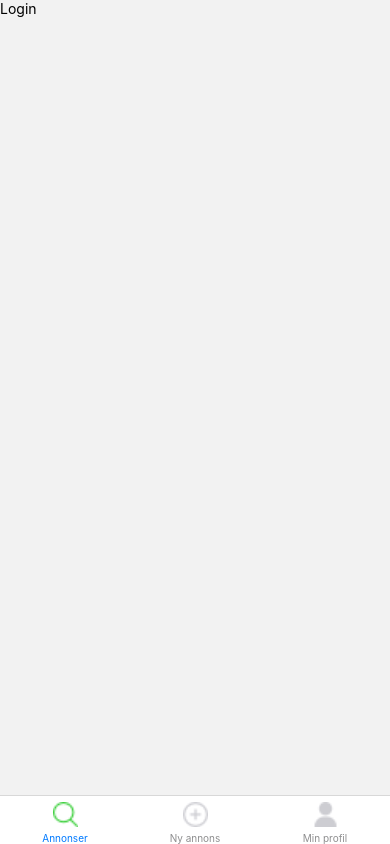
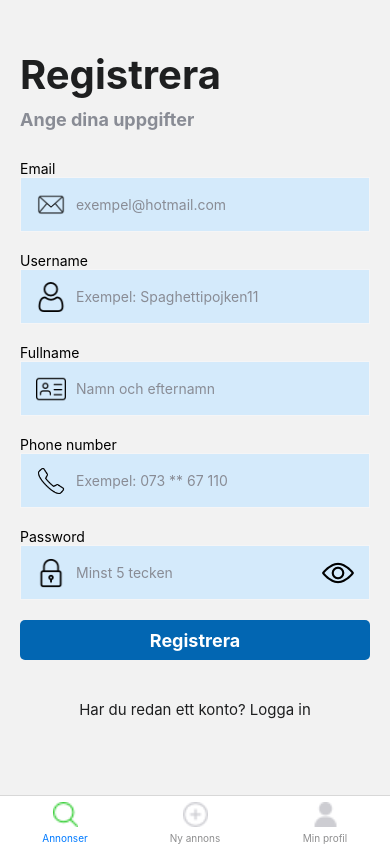
Before and after one commit to BigBits8/SmartWasteApp, a React Native app: screen /Login in a window 390 px wide. Built offline with nearby package versions, Linux system fonts and the light colour scheme.

Commit message:
async installed, validation fixed

```diff
--- a/App.js
+++ b/App.js
@@ -205,7 +205,7 @@ function MyNonTabStack() {
         />
         <Tab.Screen
           name="Min profil"
-          component={Profile}
+          component={Login}
           options={{
             headerShown: false,
             tabBarIcon: ({ focused }) => (
--- a/package.json
+++ b/package.json
@@ -9,6 +9,7 @@
     "web": "expo start --web"
   },
   "dependencies": {
+    "@react-native-async-storage/async-storage": "^1.17.11",
     "@react-native-community/masked-view": "^0.1.11",
     "@react-navigation/bottom-tabs": "^6.4.0",
     "@react-navigation/native": "^6.0.13",
@@ -23,7 +24,10 @@
     "react-native-modal": "^13.0.1",
     "react-native-reanimated": "~2.9.1",
     "react-native-safe-area-context": "4.3.1",
-    "react-native-screens": "~3.15.0"
+    "react-native-screens": "~3.15.0",
+    "react-native-web": "~0.18.7",
+    "react-dom": "18.0.0",
+    "@expo/webpack-config": "^0.17.0"
   },
   "devDependencies": {
     "@babel/core": "^7.12.9"
--- a/screens/Login.js
+++ b/screens/Login.js
@@ -6,22 +6,180 @@ import {
   View,
   Image,
   Text,
-  Button,
   TouchableOpacity,
   AsyncStorage,
+  Keyboard
 } from "react-native";
-import React from 'react'
+import {React, useState} from 'react'
 import { icons, images, COLORS, FONTS, SIZES } from "../constants/index";
-const Login = () => {
+import Input from "../constants/RegistrationPage/input";
+import Button from "../constants/RegistrationPage/button";
+import Loader from "../constants/RegistrationPage/loader";
+
+const Login = ({ navigation }) => {
+
+  const [loading, setLoading] = useState(false);
+
+  const [inputs, setInputs] = useState({
+    email: "",
+    username: "",
+    fullname: "",
+    phone: "",
+    password: "",
+  });
+  const [errors, setErrors] = useState({});
+
+  let valid = true;
+
+  const validate = () => {
+    Keyboard.dismiss();
+
+    if (!inputs.email) {
+      handleError("Please input email", "email");
+      valid = false;
+    } else if (!inputs.email.match(/\S+@\S+\.\S+/)) {
+      handleError("Please input a valid email", "email");
+    }
+
+    if (!inputs.username) {
+      handleError("Please input username", "username");
+    }
+
+    if (!inputs.fullname) {
+      handleError("Please input fullname", "fullname");
+    }
+
+    if (!inputs.phone) {
+      handleError("Please input phone", "phone");
+    }
+
+    if (!inputs.password) {
+      handleError("Please input password", "password");
+    } else if (inputs.password.length < 5) {
+      handleError("Min password length of 5", "password");
+    }
+
+    if (valid) {
+      register();
+    }
+  };
+
+  const register = () => {
+    setLoading(true);
+
+    setTimeout(() => {
+      setLoading(false);
+      try {
+        AsyncStorage.setItem("user", JSON.stringify(inputs));
+        navigation.navigate("Login");
+      } catch (error) {
+        Alert.alert("Error", "Något gick fel");
+      }
+    }, 3000);
+  };
+
+  // console.log(errors)
+  const handleOnChange = (text, input) => {
+    setInputs((prevState) => ({ ...prevState, [input]: text }));
+    console.log("working");
+    console.log(text);
+  };
+
+  const handleError = (errorMessage, input) => {
+    setErrors((prevState) => ({ ...prevState, [input]: errorMessage }));
+  };
   return (
     <SafeAreaView>
-      <View>
-        <Text>Login</Text>
-      </View>
+      <Loader visible={loading} />
+      <ScrollView
+        contentContainerStyle={{
+          paddingTop: 50,
+          paddingHorizontal: 20,
+        }}
+      >
+        <Text style={{ color: COLORS.black, fontSize: 40, fontWeight: "bold" }}>
+          Registrera
+        </Text>
+        <Text
+          style={{
+            color: COLORS.darkgray,
+            fontSize: 18,
+            fontWeight: "bold",
+            marginVertical: 10,
+          }}
+        >
+          Ange dina uppgifter
+        </Text>
+        <View style={{ marginVertical: 20 }}>
+          <Input
+            placeholder="exempel@hotmail.com"
+            iconName={icons.regEmail}
+            label="Email"
+            error={errors.email}
+            onFocus={() => {
+              handleError(null, "email");
+            }}
+            onChangeText={(text) => handleOnChange(text, "email")}
+          />
+          <Input
+            placeholder="Exempel: Spaghettipojken11"
+            iconName={icons.regUser}
+            label="Username"
+            error={errors.username}
+            onFocus={() => {
+              handleError(null, "username");
+            }}
+            onChangeText={(text) => handleOnChange(text, "username")}
+          />
+          <Input
+            placeholder="Namn och efternamn"
+            iconName={icons.name}
+            label="Fullname"
+            error={errors.fullname}
+            onFocus={() => {
+              handleError(null, "fullname");
+            }}
+            onChangeText={(text) => handleOnChange(text, "fullname")}
+          />
+          <Input
+            keyboardType="numeric"
+            placeholder="Exempel: 073 ** 67 110"
+            iconName={icons.phone}
+            label="Phone number"
+            error={errors.phone}
+            onFocus={() => {
+              handleError(null, "phone");
+            }}
+            onChangeText={(text) => handleOnChange(text, "phone")}
+          />
+          <Input
+            placeholder="Minst 5 tecken"
+            label="Password"
+            password
+            iconName={icons.lock}
+            error={errors.password}
+            onFocus={() => {
+              handleError(null, "password");
+            }}
+            onChangeText={(text) => handleOnChange(text, "password")}
+          />
+          <Button title="Registrera" onPress={validate} />
+
+          <Text
+            style={{
+              color: COLORS.black,
+              textAlign: "center",
+              fontSize: 15,
+            }}
+            onPress={() => navigation.navigate("Login")}
+          >
+            Har du redan ett konto? Logga in
+          </Text>
+        </View>
+      </ScrollView>
     </SafeAreaView>
   );
-}
-
+};
 
 const styles = StyleSheet.create({
   container: {
@@ -59,4 +217,6 @@ const styles = StyleSheet.create({
   },
 });
 
-export default Login
+const Styles = StyleSheet.create({});
+
+export default Login;
--- a/screens/Register.js
+++ b/screens/Register.js
@@ -7,12 +7,13 @@ import {
   Image,
   Text,
   TouchableOpacity,
-  AsyncStorage,
   Keyboard,
   Alert,
+  Dimensions
 } from "react-native";
 import { React, useState } from "react";
 import { icons, images, COLORS, FONTS, SIZES } from "../constants/index";
+import AsyncStorage from "@react-native-async-storage/async-storage";
 
 import Input from "../constants/RegistrationPage/input";
 import Button from "../constants/RegistrationPage/button";
@@ -41,24 +42,30 @@ const Register = ({navigation}) => {
       valid = false;
     }else if(!inputs.email.match(/\S+@\S+\.\S+/)){
       handleError('Please input a valid email', 'email')
+      valid = false;
     }
 
     if(!inputs.username){
       handleError("Please input username", "username");
+      valid = false;
     }
 
     if(!inputs.fullname){
       handleError("Please input fullname", "fullname");
+      valid = false;
     }
 
     if(!inputs.phone){
       handleError("Please input phone", "phone");
+      valid = false;
     }
 
     if(!inputs.password){
       handleError("Please input password", "password");
+      valid = false;
     }else if (inputs.password.length < 5){
       handleError('Min password length of 5', 'password')
+      valid = false;
     }
 
     if(valid) {
@@ -73,7 +80,10 @@ const Register = ({navigation}) => {
       setLoading(false);
       try {
         AsyncStorage.setItem('user', JSON.stringify(inputs))
+        // let sync = AsyncStorage.getItem('user');
+        // console.log(sync)
         navigation.navigate('Login')
+        console.log()
       } catch (error) {
         Alert.alert('Error', 'Något gick fel')
       }
@@ -219,4 +229,8 @@ const styles = StyleSheet.create({
   },
 });
 
+const Styles = StyleSheet.create({
+
+})
+
 export default Register;
```
Also changed, not shown: 1 other file (tests, documents, lock files or other folders).
